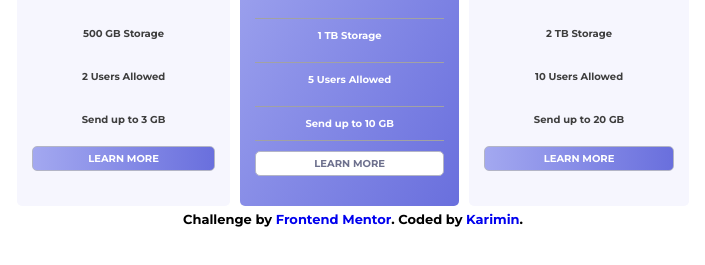
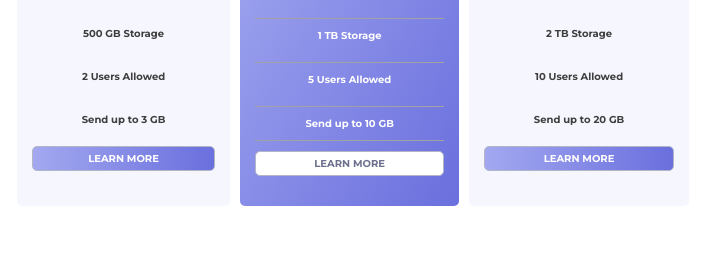
Before and after one commit to KariminK/pricing-component-with-toggle-master, a plain HTML site: page index.html in a window 1280 px wide. Shown: the part 269-534 px from the top of the page, without its empty margins (287-992 px from the left). Drawn offline with Linux system fonts and the light colour scheme.

Commit message:
final comm

```diff
--- a/index.html
+++ b/index.html
@@ -2,13 +2,8 @@
 <html lang="en">
 <head>
   <meta charset="UTF-8">
-  <meta name="viewport" content="width=device-width, initial-scale=1.0"> <!-- displays site properly based on user's device -->
-
+  <meta name="viewport" content="width=device-width, initial-scale=1.0">
   <link rel="icon" type="image/png" sizes="32x32" href="./images/favicon-32x32.png">
-
-  <title>Frontend Mentor | [Challenge Name Here]</title>
-
-  <!-- Feel free to remove these styles or customise in your own stylesheet 👍 -->
   <link rel="stylesheet" href="style.css">
 </head>
 <body>
@@ -57,10 +52,6 @@
 
 
 
-  <div class="attribution">
-    Challenge by <a href="https://www.frontendmentor.io?ref=challenge" target="_blank">Frontend Mentor</a>.
-    Coded by <a href="#">Karimin</a>.
-  </div>
   <script src="/app.js"></script>
 </body>
 </html>
```
